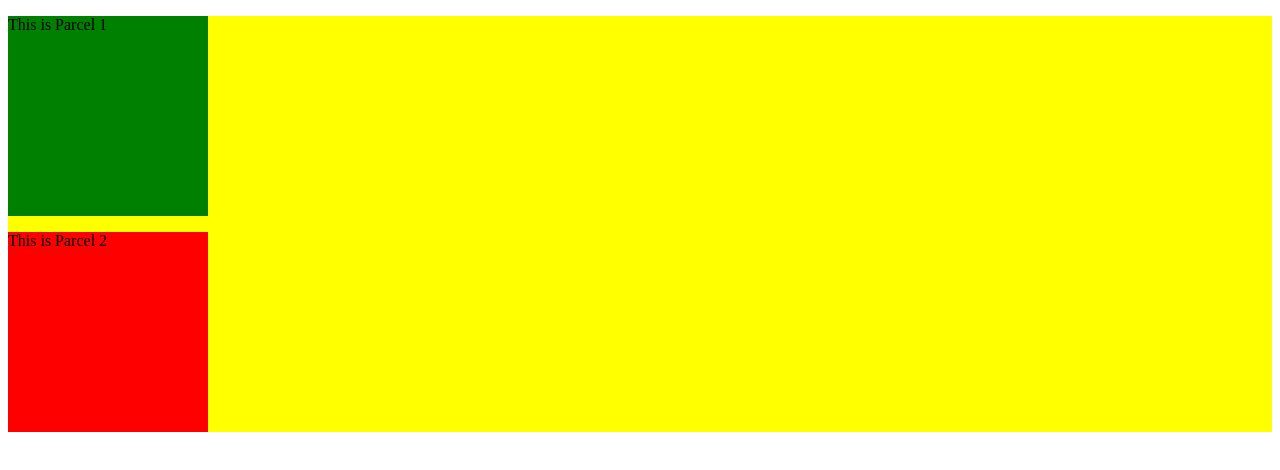
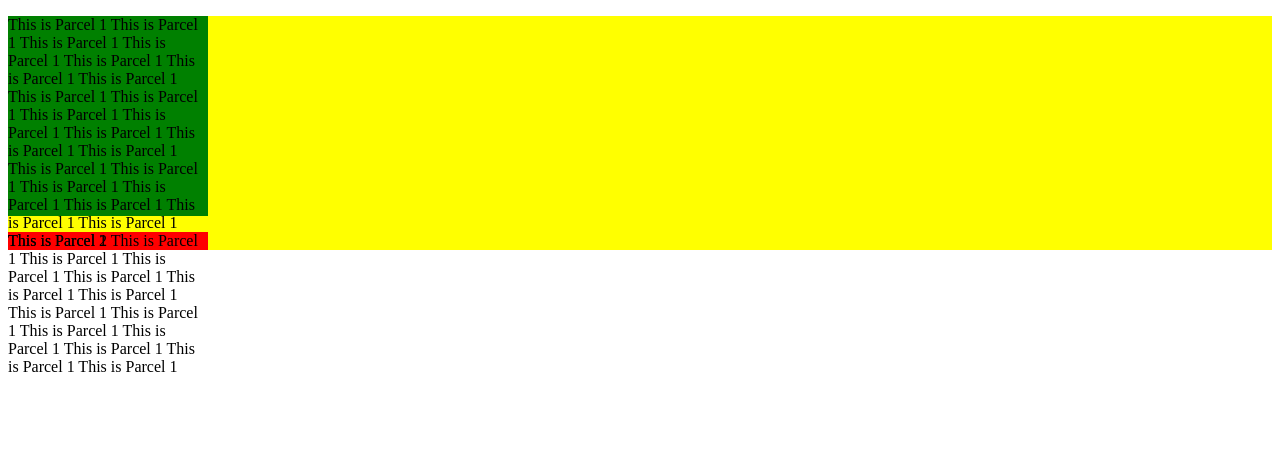
Before and after one commit to rajukr1998/FullStackWebDevelopmentInCSS, a plain HTML site: page index2.html in a window 1280 px wide. Drawn offline with Linux system fonts and the light colour scheme.

Commit message:
Add same html file

```diff
--- a/index2.html
+++ b/index2.html
@@ -11,19 +11,36 @@
         .box1 {
             background-color: green;
             width: 200px;
-            height: 200px;
+            max-height: 200px;
+
         }
         .box2 {
             background-color: red;
             width: 200px;
-            height: 200px;
+
         }
     </style>
 </head>
 <body>
     <Div class="container">
         <Div class="box1">
-            <p>This is Parcel 1</p>
+            <p>This is Parcel 1 This is Parcel 1
+                This is Parcel 1 This is Parcel 1
+                This is Parcel 1 This is Parcel 1
+                This is Parcel 1 This is Parcel 1
+                This is Parcel 1 This is Parcel 1
+                This is Parcel 1 This is Parcel 1
+                This is Parcel 1 This is Parcel 1
+                This is Parcel 1 This is Parcel 1
+                This is Parcel 1 This is Parcel 1
+                This is Parcel 1 This is Parcel 1
+                This is Parcel 1 This is Parcel 1
+                This is Parcel 1 This is Parcel 1
+                This is Parcel 1 This is Parcel 1
+                This is Parcel 1 This is Parcel 1 This is Parcel 1
+                This is Parcel 1 This is Parcel 1 This is Parcel 1
+                This is Parcel 1 This is Parcel 1 This is Parcel 1
+            </p>
         </Div>
         <Div class="box2">
             <p>This is Parcel 2</p>
```
